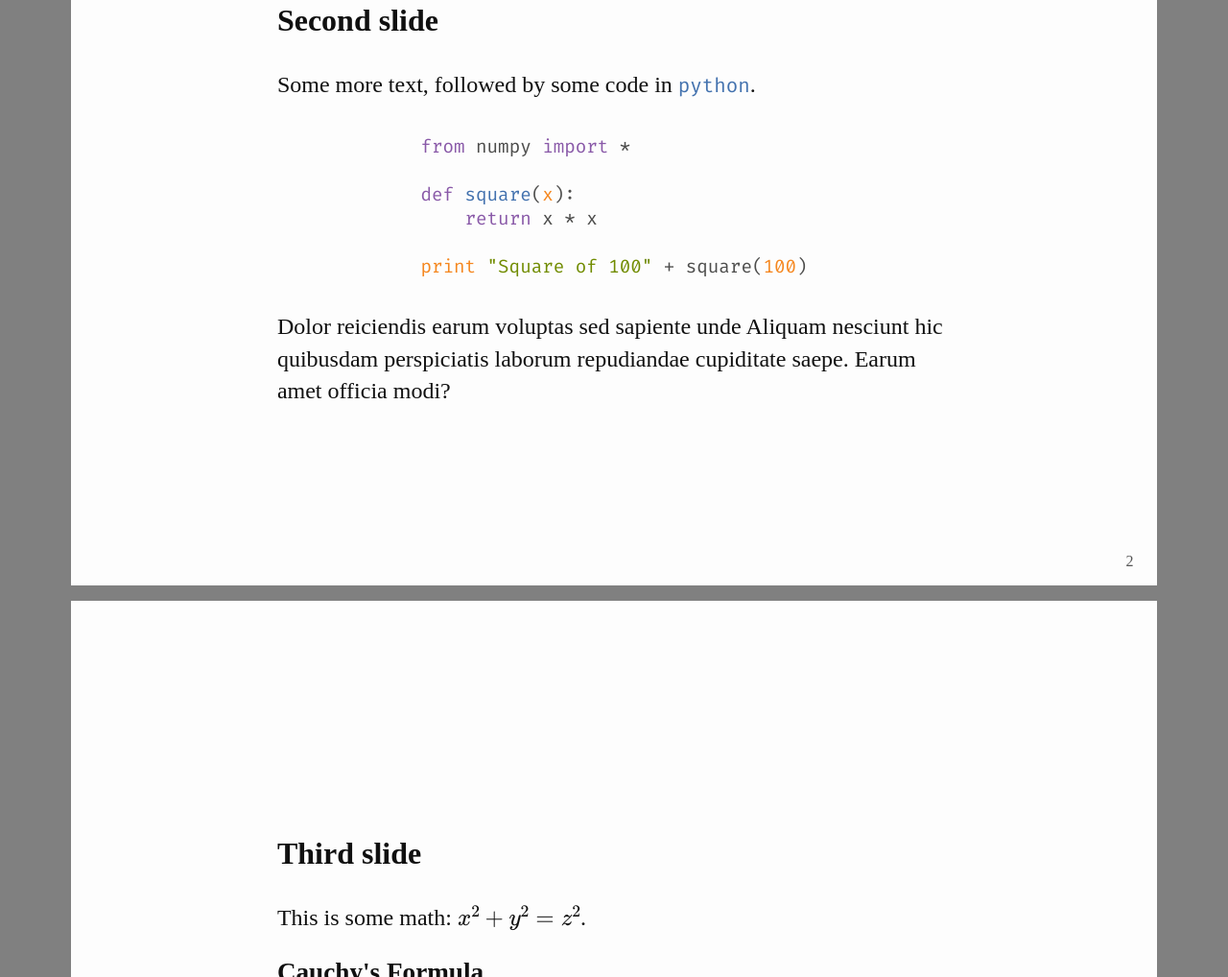
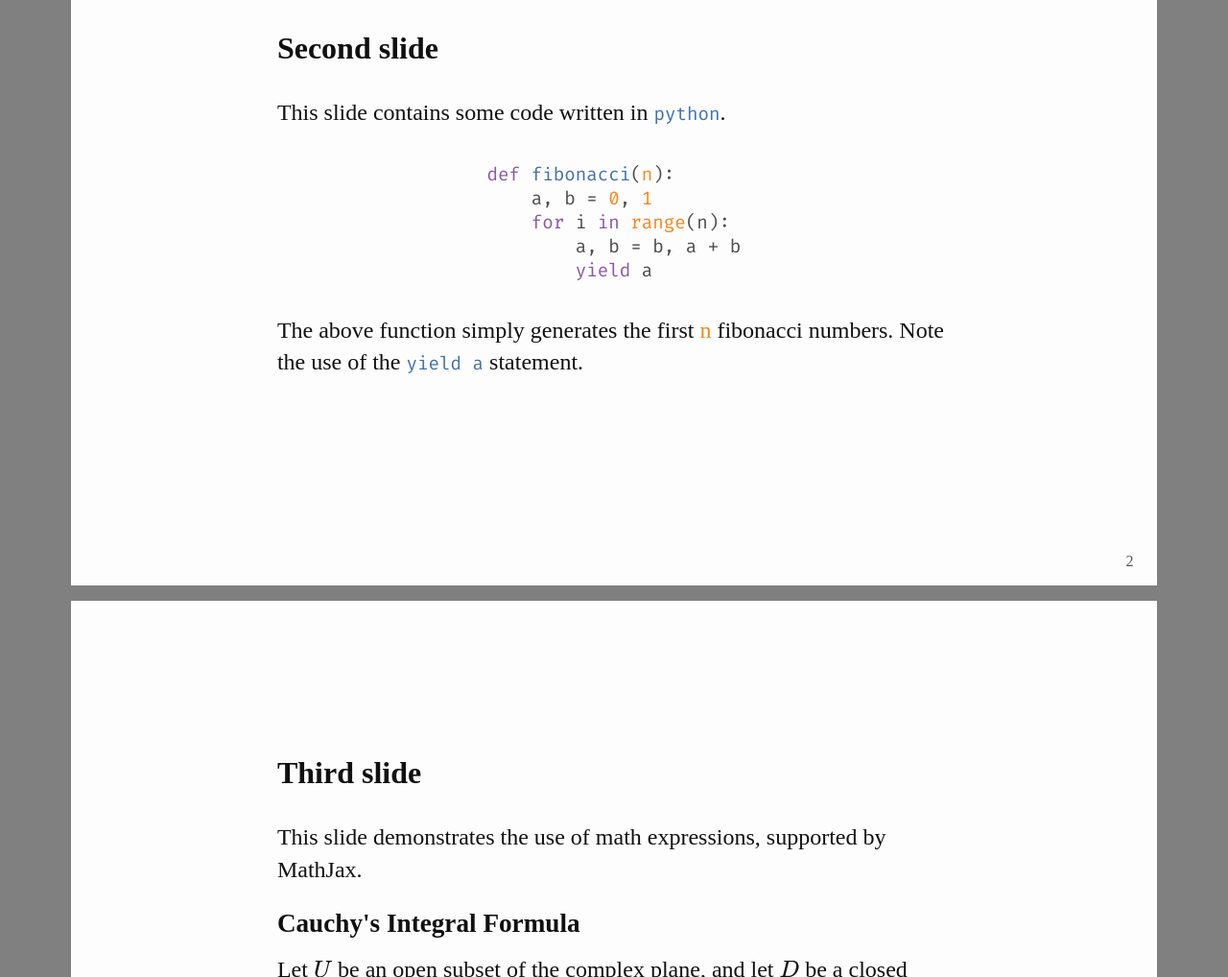
Before and after one commit to sahasatvik/minislides, a plain HTML site: page index.html in a window 1280 px wide. Shown: the part 1782-2800 px from the top of the page at 96% size. Drawn offline with nearby package versions, Linux system fonts and the light colour scheme; a web font is replaced by a local one.

Commit message:
Resformatted demo

```diff
--- a/index.html
+++ b/index.html
@@ -15,8 +15,8 @@
 <body>
     <div class="slides numbered">
         <section>
-            <h1>Title of our presentation, may spill over into multiple lines</h1>
-            <p class="subtitle">A short subtitle</p>
+            <h1>A brief demonstration of minislides</h1>
+            <p class="subtitle">Simple presentations using HTML/CSS</p>
             <p class="author">Satvik Saha</p>
             <p class="institute">Indian Institute of Science Education and Research, Kolkata</p>
         </section>
@@ -31,23 +31,23 @@
         </section>
         <section>
             <h2>Second slide</h2>
-            <p>Some more text, followed by some code in <code>python</code>.</p>
-            <pre><code class="python">from numpy import *
-
-def square(x):
-    return x * x
-
-print "Square of 100" + square(100)</code></pre>
-            <p>Dolor reiciendis earum voluptas sed sapiente unde Aliquam
-            nesciunt hic quibusdam perspiciatis laborum repudiandae cupiditate
-            saepe. Earum amet officia modi?</p>
+            <p>This slide contains some code written in <code>python</code>.</p>
+            <pre><code class="python">def fibonacci(n):
+    a, b = 0, 1
+    for i in range(n):
+        a, b = b, a + b
+        yield a</code></pre>
+            <p>The above function simply generates the first <em>n</em> fibonacci numbers.
+            Note the use of the <code>yield a</code> statement.</p>
         </section>
         <section>
             <h2>Third slide</h2>
-            <p>This is some math: \(x^2 + y^2 = z^2\).</p>
-            <h3>Cauchy's Formula</h3>
-            <p> \[
-                \frac{1}{2\pi i}\oint_\gamma \frac{f(z)}{z - z_0}\:dz = f(z_0).
+            <p> This slide demonstrates the use of math expressions, supported by MathJax.</p>
+            <h3>Cauchy's Integral Formula</h3>
+            <p> Let \(U\) be an open subset of the complex plane, and let \(D\) be a closed disk completely contained in \(U\).
+            Let \(f\) be a holomorphic function on \(U\), and let \(\gamma\) be the circle oriented counter-clockwise forming the boundary of \(D\).
+            Then for every \(z_0\) in the interior of \(D\), \[
+                f(z_0) = \frac{1}{2\pi i}\oint_\gamma \frac{f(z)}{z - z_0}\:dz.
             \]</p>
         </section>
         <section>
@@ -68,8 +68,8 @@ print "Square of 100" + square(100)</code></pre>
         </section>
         <section>
             <h2>Fifth slide</h2>
-            <img src="https://source.unsplash.com/featured/?nature,water" alt="">
-            <p>This slide contains a random image from <a href="https://unsplash.com">unsplash</a>.</p>
+            <img src="https://source.unsplash.com/featured/?nature" alt="">
+            <p class="center">This slide contains a random image from <a href="https://unsplash.com">unsplash</a>.</p>
         </section>
         <section>
             <img class="large" src="https://source.unsplash.com/featured/?space" alt="">
--- a/minislides.css
+++ b/minislides.css
@@ -82,6 +82,10 @@ body {
     color: var(--text-dark);
 }
 
+.slides .center {
+    text-align: center;
+}
+
 .slides h1 {
     padding: 0 0 1rem 0;
     font-size: 3rem;
@@ -159,8 +163,8 @@ body {
     font-family: 'Fira Code', monospace;
     background: none;
 }
-.slides p > code {
-    font-size: 1.3rem;
+.slides p code {
+    font-size: 1.2rem;
     color: var(--blue);
 }
 .slides pre code {
```
